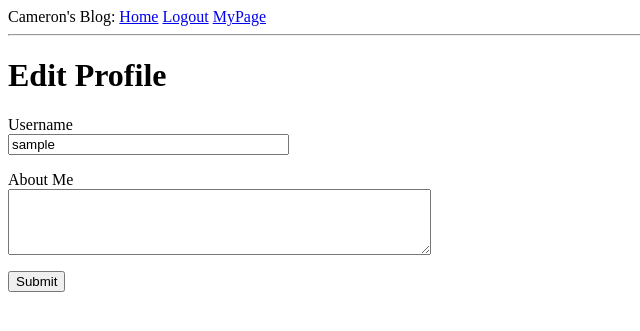
After one commit to CameronLooney/Blog-App, a Flask app: page /edit_profile in a window 1280 px wide. The commit adds this page. Shown: the top 331 px of the page, without its empty margins (0-640 px from the left). Run offline with Flask 2, Linux system fonts and the light colour scheme; the visitor is signed in with stand-in values (Sample User, id 1); data comes from the database, SQL or seed files in the repository.

Commit message:
added ability to edit profile

```diff
--- a/app/routes.py
+++ b/app/routes.py
@@ -102,3 +102,24 @@ def before_request():
     if current_user.is_authenticated:
         current_user.last_seen = datetime.utcnow()
         db.session.commit()
+
+
+from app.form import EditProfile
+@app.route('/edit_profile', methods=['GET', 'POST'])
+@login_required
+def edit_profile():
+    form = EditProfile()
+    if form.validate_on_submit():
+        # if form is true we assign the new data to user object
+        current_user.username = form.username.data
+        current_user.about_me = form.about_me.data
+        # commit changes to our db
+        db.session.commit()
+        flash('Your Profile has been updated')
+        return redirect(url_for('edit_profile'))
+    # when form is requested for first time (GET method) populate fields with current data
+    elif request.method == 'GET':
+        form.username.data = current_user.username
+        form.about_me.data = current_user.about_me
+    return render_template('edit_profile.html', title='Edit Profile',
+                           form=form)
--- /dev/null
+++ b/app/templates/edit_profile.html
@@ -0,0 +1,23 @@
+{% extends "base.html" %}
+{% block content %}
+<h1>Edit Profile</h1>
+    <form action="" method="post">
+        {{ form.hidden_tag() }}
+        <p>
+            {{ form.username.label }}<br>
+            {{ form.username(size=32) }}<br>
+            {% for error in form.username.errors %}
+            <span style="color: red;">[{{ error }}]</span>
+            {% endfor %}
+        </p>
+        <p>
+            {{ form.about_me.label }}<br>
+            {{ form.about_me(cols=50, rows=4) }}<br>
+            {% for error in form.about_me.errors %}
+            <span style="color: red;">[{{ error }}]</span>
+            {% endfor %}
+        </p>
+        <p>{{ form.submit() }}</p>
+
+    </form>
+{% endblock %}
--- a/app/templates/user.html
+++ b/app/templates/user.html
@@ -7,6 +7,9 @@
                 <h1>User: {{ user.username }}</h1>
                 {% if user.about_me %}<p>{{ user.about_me }}</p>{% endif %}
                 {% if user.last_seen %}<p>Last seen on: {{ user.last_seen }}</p>{% endif %}
+                {% if user == current_user %} <!-- this makes sure link is only shown on your own page -->
+                <p><a href="{{ url_for('edit_profile') }}">Edit your profile</a></p>
+                {% endif %}
 </td> </tr>
 </table>
     <hr>
```
